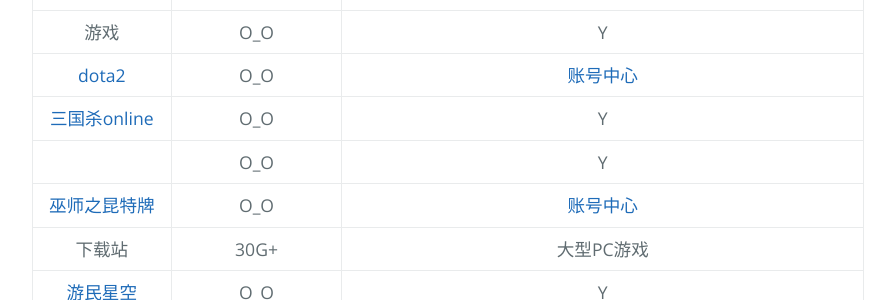
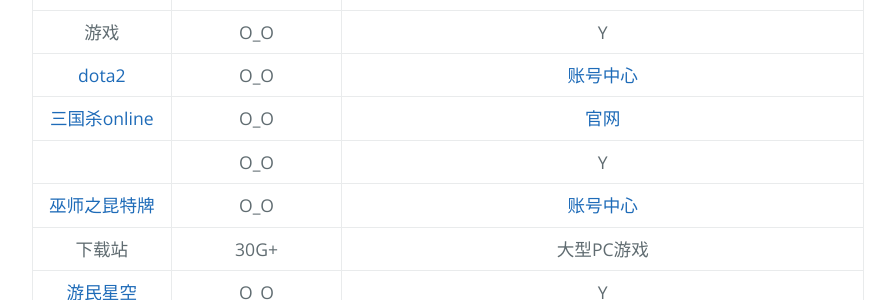
Before and after one commit to AmbroseRen/test, a Jekyll site: the page built from Art/Games/index.md, in a window 1280 px wide. Shown: the part 974-1274 px from the top of the page, without its empty margins (128-1023 px from the left). Built offline with Jekyll 4.4.1, drawn with Linux system fonts in a browser that asks for light colours; nearby versions of some CDN libraries; our own code applies the rules of GitHub Pages for plain Markdown files; library files that are not in the unit come from our copies; the repository's description, which GitHub fills in, is left out.

Commit message:
Update index.md

```diff
--- a/Art/Games/index.md
+++ b/Art/Games/index.md
@@ -44,7 +44,7 @@
 | [橙光](http://www.66rpg.com/) | 橙光游戏 | [ranking](http://www.66rpg.com/list/ranking)/[favorites](http://www.66rpg.com/home/favorites)/[逆袭之星途闪耀](http://www.66rpg.com/game/61414)/[人生如戏全凭吻技](http://www.66rpg.com/game/1326295)/[应海看潮生](http://www.66rpg.com/monthly/t_21/2883.shtml) |
 | 游戏 | O_O | Y |
 | [dota2](https://www.dota2.com.cn/article/details/20180801/200161.html) | O_O | [账号中心](https://members.dota2.com.cn/info) |
-| [三国杀online](http://web.sanguosha.com/login/index.html) | O_O | Y |
+| [三国杀online](http://web.sanguosha.com/login/index.html) | O_O | [官网](https://www.sanguosha.com/) |
 | []() | O_O | Y |
 | [巫师之昆特牌](https://www.playgwent.cn/preregister) | O_O | [账号中心](http://account.gaeamobile.net/account/index) |
 | 下载站 | 30G+ | 大型PC游戏 |
```
